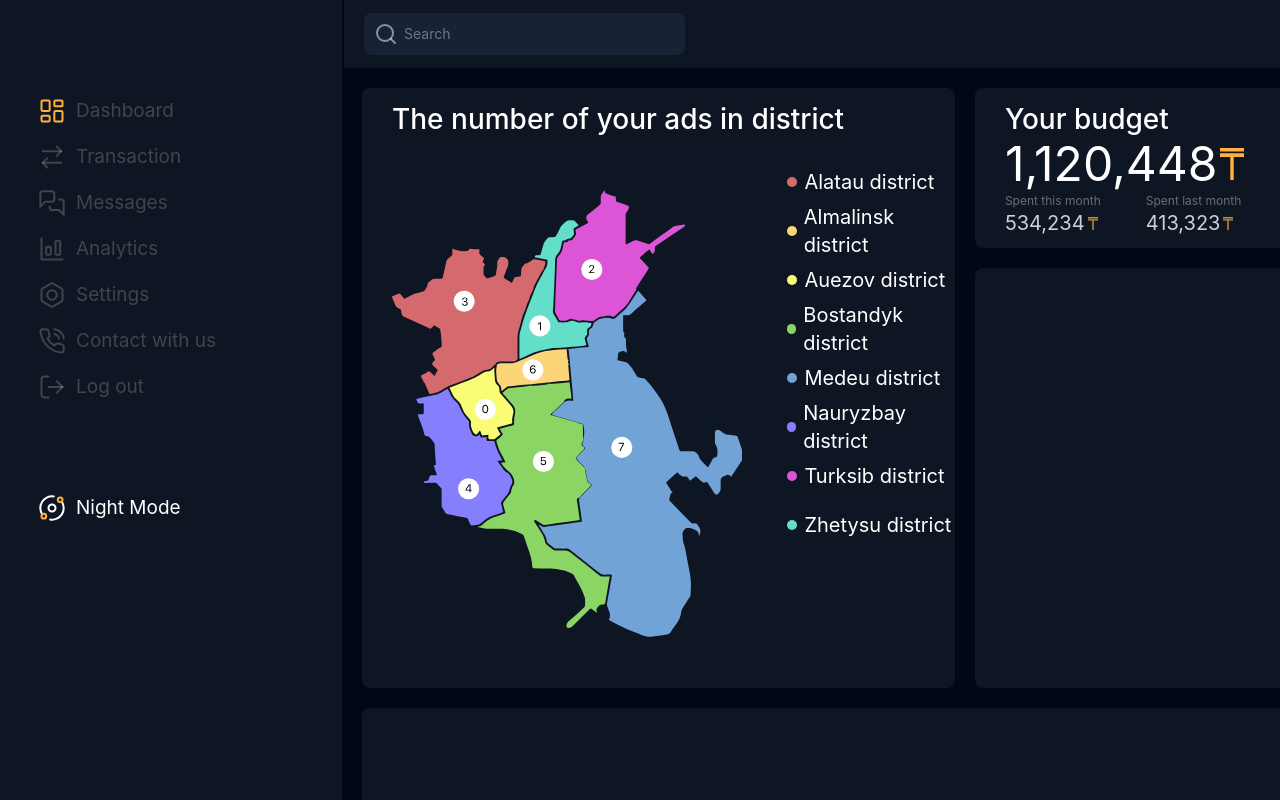
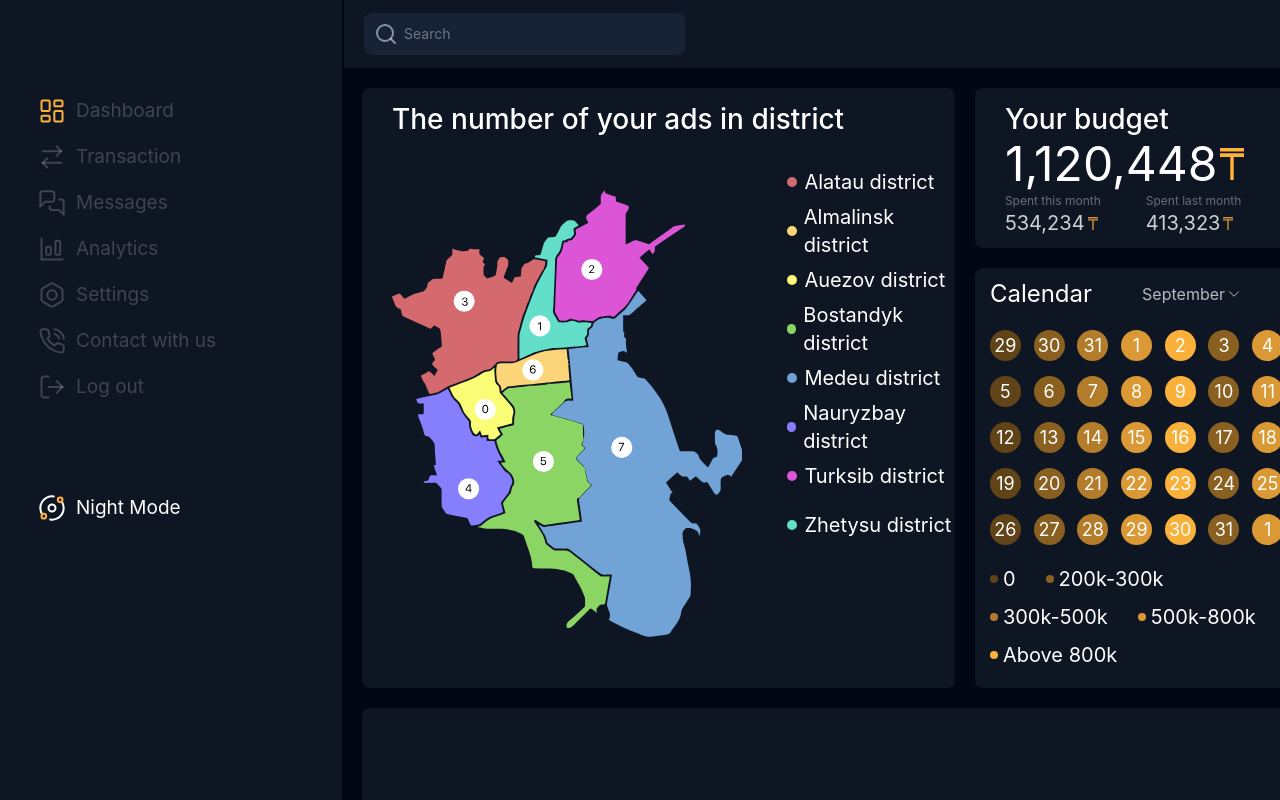
Before and after one commit to Zhasulan711/bilboard-usage-system-frontend-next-js, a Next.js app: page / in a window 1280 px wide. Shown: the top 800 px of the page. Built offline with nearby package versions, Linux system fonts and the light colour scheme; a web font is replaced by a local one.

Commit message:
adding Calendar markup-style

```diff
--- a/src/app/page.tsx
+++ b/src/app/page.tsx
@@ -9,9 +9,14 @@ import {
   TengeSmallCurrencyIcon,
   CompassIcon,
   ShoppingBagIcon,
+  MessageCircleMoreIcon,
+  ChevronDownIcon,
 } from "../components/Icons";
-import { DISTRICT_MAP_LIST } from "@/constants";
-import { LOOSE_BILLBOARDS_LISt } from "@/constants";
+import {
+  DISTRICT_MAP_LIST,
+  LOOSE_BILLBOARDS_LISt,
+  CALENDAR_LIST,
+} from "@/constants";
 
 export default function Home() {
   return (
@@ -86,7 +91,67 @@ export default function Home() {
               </div>
 
               {/* Calendar */}
-              <div className="bg-[#0F1623] ml-[20px] mt-[20px] w-[321px] h-[420px] rounded-lg"></div>
+              <div className="bg-[#0F1623] ml-[20px] mt-[20px] w-[321px] h-[420px] rounded-lg pl-[15px] pt-[10px]">
+                <div className="flex flex-row space-x-[50px]">
+                  <h1 className="text-white text-2xl font-normal">Calendar</h1>
+                  <div className="flex flex-row items-center">
+                    <h2 className="text-[#B7B9BE] text-base font-normal">
+                      September
+                    </h2>
+                    <ChevronDownIcon />
+                  </div>
+                </div>
+                <div className="gap gap-y-[15px] grid-cols-7 grid mt-[20px]">
+                  {CALENDAR_LIST.map(({ title, colorClass }, index) => {
+                    return (
+                      <div
+                        key={index}
+                        className={`bg-color-${colorClass} w-[31px] h-[31px] rounded-full text-white text-lg flex justify-center font-normal items-center`}
+                      >
+                        {title}
+                      </div>
+                    );
+                  })}
+                </div>
+                <div className="flex flex-col space-y-[10px] mt-[20px]">
+                  <div className="flex flex-row space-x-[30px]">
+                    <div className="flex flex-row items-center space-x-[5px]">
+                      <div className="w-2 h-2 bg-color-brownCircle rounded-full"></div>
+                      <h3 className="text-white text-xl font-normal">0</h3>
+                    </div>
+                    <div className="flex flex-row items-center space-x-[5px]">
+                      <div className="w-2 h-2 bg-color-brightBrownCircle rounded-full"></div>
+                      <h3 className="text-white text-xl font-normal">
+                        200k-300k
+                      </h3>
+                    </div>
+                  </div>
+
+                  <div className="flex flex-row space-x-[30px]">
+                    <div className="flex flex-row items-center space-x-[5px]">
+                      <div className="w-2 h-2 bg-color-beigeCircle rounded-full"></div>
+                      <h3 className="text-white text-xl font-normal">
+                        300k-500k
+                      </h3>
+                    </div>
+                    <div className="flex flex-row items-center space-x-[5px]">
+                      <div className="w-2 h-2 bg-color-orangeCircle rounded-full"></div>
+                      <h3 className="text-white text-xl font-normal">
+                        500k-800k
+                      </h3>
+                    </div>
+                  </div>
+
+                  <div className="flex flex-row space-x-[30px]">
+                    <div className="flex flex-row items-center space-x-[5px]">
+                      <div className="w-2 h-2 bg-color-yellowCircle rounded-full"></div>
+                      <h3 className="text-white text-xl font-normal">
+                        Above 800k
+                      </h3>
+                    </div>
+                  </div>
+                </div>
+              </div>
             </div>
 
             <div className="flex flex-col">
@@ -128,7 +193,31 @@ export default function Home() {
               </div>
 
               {/* Your personal manager */}
-              <div className="bg-[#0F1623] ml-[20px] mt-[20px] w-[322px] h-[160px] rounded-lg"></div>
+              <div className="bg-[#0F1623] ml-[20px] mt-[20px] w-[322px] h-[160px] rounded-lg pl-[30px] pt-[10px]">
+                <h1 className="text-white text-2xl font-medium">
+                  Your personal manager
+                </h1>
+                <div className="flex flex-row mt-[30px] space-x-[60px] items-center">
+                  <div className="flex flex-row space-x-[10px]">
+                    <Image
+                      src="/images/manager-logo.png"
+                      alt="Manager logo"
+                      width={47}
+                      height={47}
+                      className="rounded-full h-[47px]"
+                    />
+                    <div className="flex flex-col -space-y-[5px]">
+                      <h2 className="text-white text-xl font-normal">
+                        Dmitry Ivanov
+                      </h2>
+                      <h3 className="text-[#3F454F] text-base font-normal">
+                        Manager
+                      </h3>
+                    </div>
+                  </div>
+                  <MessageCircleMoreIcon />
+                </div>
+              </div>
             </div>
           </div>
 
--- /dev/null
+++ b/src/components/Icons/ChevronDownIcon.tsx
@@ -0,0 +1,26 @@
+import { FC } from "react";
+import { DefaultIconComponentProps } from "./types";
+
+export const ChevronDownIcon: FC<DefaultIconComponentProps> = ({
+  width = 18,
+  height = 18,
+}) => {
+  const viewBox = `0 0 ${width} ${height}`;
+  return (
+    <svg
+      width={width}
+      height={height}
+      viewBox={viewBox}
+      fill="none"
+      xmlns="http://www.w3.org/2000/svg"
+    >
+      <path
+        d="M4.5 6.75L9 11.25L13.5 6.75"
+        stroke="white"
+        strokeOpacity="0.7"
+        strokeLinecap="round"
+        strokeLinejoin="round"
+      />
+    </svg>
+  );
+};
--- /dev/null
+++ b/src/components/Icons/MessageCircleMoreIcon.tsx
@@ -0,0 +1,48 @@
+import { FC } from "react";
+import { DefaultIconComponentProps } from "./types";
+
+export const MessageCircleMoreIcon: FC<DefaultIconComponentProps> = ({
+  width = 32,
+  height = 32,
+}) => {
+  const viewBox = `0 0 ${width} ${height}`;
+
+  return (
+    <svg
+      width={width}
+      height={height}
+      viewBox={viewBox}
+      fill="none"
+      xmlns="http://www.w3.org/2000/svg"
+    >
+      <path
+        d="M10.5334 26.6666C13.0782 27.9721 16.0055 28.3256 18.7879 27.6637C21.5703 27.0017 24.0248 25.3678 25.7091 23.0562C27.3934 20.7447 28.1966 17.9076 27.9742 15.0562C27.7517 12.2048 26.5182 9.52661 24.4958 7.50424C22.4735 5.48187 19.7953 4.24832 16.9439 4.02587C14.0925 3.80342 11.2554 4.60671 8.94384 6.29098C6.63231 7.97524 4.99834 10.4297 4.33638 13.2121C3.67442 15.9945 4.028 18.9219 5.33341 21.4666L2.66675 29.3333L10.5334 26.6666Z"
+        stroke="white"
+        strokeWidth="2"
+        strokeLinecap="round"
+        strokeLinejoin="round"
+      />
+      <path
+        d="M10.6667 16H10.6792"
+        stroke="white"
+        strokeWidth="2"
+        strokeLinecap="round"
+        strokeLinejoin="round"
+      />
+      <path
+        d="M16 16H16.0125"
+        stroke="white"
+        strokeWidth="2"
+        strokeLinecap="round"
+        strokeLinejoin="round"
+      />
+      <path
+        d="M21.3333 16H21.3458"
+        stroke="white"
+        strokeWidth="2"
+        strokeLinecap="round"
+        strokeLinejoin="round"
+      />
+    </svg>
+  );
+};
--- a/src/components/Icons/index.tsx
+++ b/src/components/Icons/index.tsx
@@ -8,8 +8,10 @@ export * from "./BellIcon";
 export * from "./ContactWithUsIcon";
 export * from "./LogOutIcon";
 export * from "./NightModeIcon";
-export * from "./DistrictMapIcon";
+export * from "./DistrictAdsMap";
 export * from "./TengeLargeCurrencyIcon";
 export * from "./TengeSmallCurrencyIcon";
 export * from "./ShoppingBagIcon";
 export * from "./CompassIcon";
+export * from "./MessageCircleMoreIcon";
+export * from "./ChevronDownIcon";
--- /dev/null
+++ b/src/constants/calendarList.ts
@@ -0,0 +1,147 @@
+export type calendarList = {
+  title: number;
+  colorClass: string;
+};
+
+export const CALENDAR_LIST: calendarList[] = [
+  {
+    title: 29,
+    colorClass: "brownCircle",
+  },
+  {
+    title: 30,
+    colorClass: "brightBrownCircle",
+  },
+  {
+    title: 31,
+    colorClass: "beigeCircle",
+  },
+  {
+    title: 1,
+    colorClass: "orangeCircle",
+  },
+  {
+    title: 2,
+    colorClass: "yellowCircle",
+  },
+  {
+    title: 3,
+    colorClass: "brightBrownCircle",
+  },
+  {
+    title: 4,
+    colorClass: "orangeCircle",
+  },
+  {
+    title: 5,
+    colorClass: "brownCircle",
+  },
+  {
+    title: 6,
+    colorClass: "brightBrownCircle",
+  },
+  {
+    title: 7,
+    colorClass: "beigeCircle",
+  },
+  {
+    title: 8,
+    colorClass: "orangeCircle",
+  },
+  {
+    title: 9,
+    colorClass: "yellowCircle",
+  },
+  {
+    title: 10,
+    colorClass: "brightBrownCircle",
+  },
+  {
+    title: 11,
+    colorClass: "orangeCircle",
+  },
+  {
+    title: 12,
+    colorClass: "brownCircle",
+  },
+  {
+    title: 13,
+    colorClass: "brightBrownCircle",
+  },
+  {
+    title: 14,
+    colorClass: "beigeCircle",
+  },
+  {
+    title: 15,
+    colorClass: "orangeCircle",
+  },
+  {
+    title: 16,
+    colorClass: "yellowCircle",
+  },
+  {
+    title: 17,
+    colorClass: "brightBrownCircle",
+  },
+  {
+    title: 18,
+    colorClass: "orangeCircle",
+  },
+  {
+    title: 19,
+    colorClass: "brownCircle",
+  },
+  {
+    title: 20,
+    colorClass: "brightBrownCircle",
+  },
+  {
+    title: 21,
+    colorClass: "beigeCircle",
+  },
+  {
+    title: 22,
+    colorClass: "orangeCircle",
+  },
+  {
+    title: 23,
+    colorClass: "yellowCircle",
+  },
+  {
+    title: 24,
+    colorClass: "brightBrownCircle",
+  },
+  {
+    title: 25,
+    colorClass: "orangeCircle",
+  },
+  {
+    title: 26,
+    colorClass: "brownCircle",
+  },
+  {
+    title: 27,
+    colorClass: "brightBrownCircle",
+  },
+  {
+    title: 28,
+    colorClass: "beigeCircle",
+  },
+  {
+    title: 29,
+    colorClass: "orangeCircle",
+  },
+  {
+    title: 30,
+    colorClass: "yellowCircle",
+  },
+  {
+    title: 31,
+    colorClass: "brightBrownCircle",
+  },
+  {
+    title: 1,
+    colorClass: "orangeCircle",
+  },
+];
--- a/src/constants/index.tsx
+++ b/src/constants/index.tsx
@@ -1,3 +1,4 @@
 export * from "./navbarList";
 export * from "./districtMapList";
 export * from "./looseBillboardsList";
+export * from "./calendarList";
--- a/src/styles/globals.css
+++ b/src/styles/globals.css
@@ -17,18 +17,61 @@ body {
 }
 
 /* Colors of District ads map */
-.bg-color-alatau { background-color: #D46A6E; }
-.bg-color-almalinsk { background-color: #FAD577; }
-.bg-color-auezov { background-color: #F9FC74; }
-.bg-color-bostandyk { background-color: #89D563; }
-.bg-color-zhetysu { background-color: #FAD577; }
-.bg-color-medeu { background-color: #71A2D6; }
-.bg-color-nauryzbay { background-color: #857EFD; }
-.bg-color-turksib { background-color: #DD55D7; }
-.bg-color-zhetysu { background-color: #63DEC7; }
+.bg-color-alatau {
+  background-color: #d46a6e;
+}
+.bg-color-almalinsk {
+  background-color: #fad577;
+}
+.bg-color-auezov {
+  background-color: #f9fc74;
+}
+.bg-color-bostandyk {
+  background-color: #89d563;
+}
+.bg-color-zhetysu {
+  background-color: #fad577;
+}
+.bg-color-medeu {
+  background-color: #71a2d6;
+}
+.bg-color-nauryzbay {
+  background-color: #857efd;
+}
+.bg-color-turksib {
+  background-color: #dd55d7;
+}
+.bg-color-zhetysu {
+  background-color: #63dec7;
+}
 
 /* Colors for Loose billboards */
-.bg-color-yellowBillboard { background-color: #FAD577; }
-.bg-color-greenBillboard { background-color: #89D563; }
-.bg-color-blueBillboard { background-color: #71A2D6; }
-.bg-color-pinkBillboard { background-color: #DD55D7; }
+.bg-color-yellowBillboard {
+  background-color: #fad577;
+}
+.bg-color-greenBillboard {
+  background-color: #89d563;
+}
+.bg-color-blueBillboard {
+  background-color: #71a2d6;
+}
+.bg-color-pinkBillboard {
+  background-color: #dd55d7;
+}
+
+/* Colors for Calendar */
+.bg-color-brownCircle {
+  background-color: #614318;
+}
+.bg-color-brightBrownCircle {
+  background-color: #8a6021;
+}
+.bg-color-beigeCircle {
+  background-color: #b37c2b;
+}
+.bg-color-orangeCircle {
+  background-color: #db9935;
+}
+.bg-color-yellowCircle {
+  background-color: #F9B13C;
+}
```
Also changed, not shown: public/images/manager-logo.png (added), src/components/Icons/DistrictAdsMap.tsx (renamed from src/components/Icons/DistrictMapIcon.tsx).
